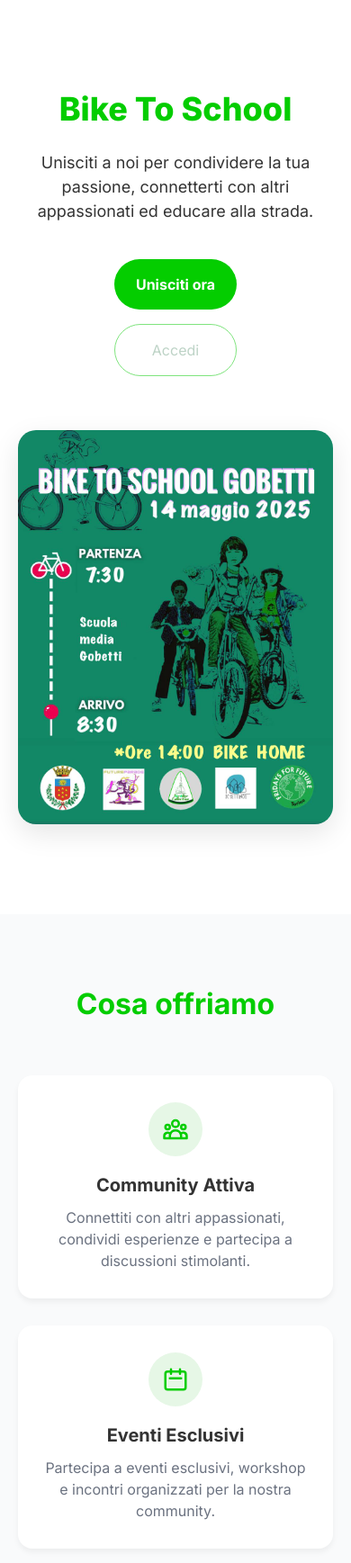
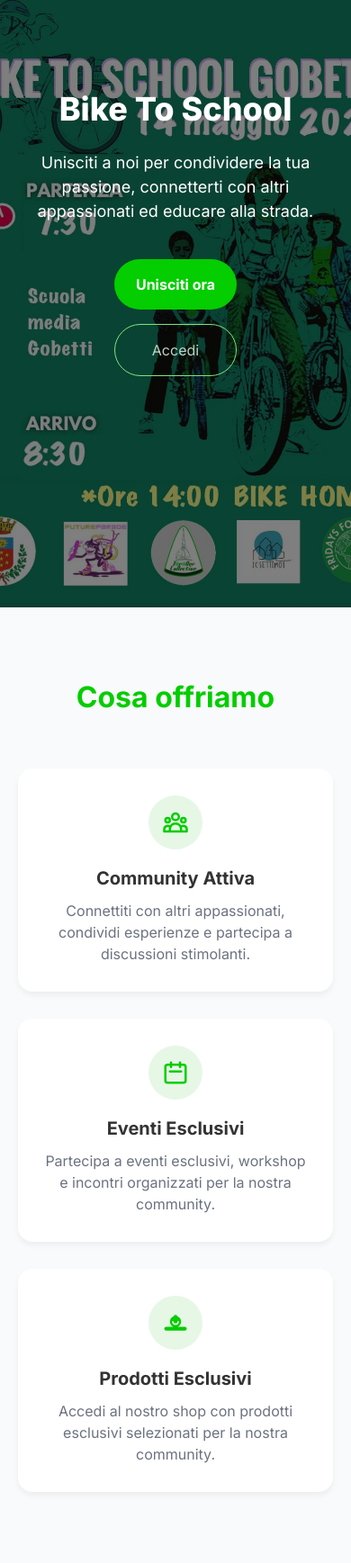
Before and after one commit to piermarcopizzardi-cloud/Toroller-Collective, a PHP site: page / in a window 390 px wide. Shown: the part 118-1855 px from the top of the page at 90% size. Run offline with PHP 8.4, Linux system fonts and the light colour scheme.

Commit message:
style x gestione mobile - pagina index

```diff
--- a/index.php
+++ b/index.php
@@ -280,26 +280,58 @@ if ($isLoggedIn) {
             text-align: center;
             position: relative;
             overflow: hidden;
+            background: url('assets/hero.jpg') no-repeat center center;
+            background-size: cover;
+            min-height: 80vh;
+            animation: slideUp 1.2s ease-out forwards;
+            transform: translateY(100%);
+        }
+
+        @keyframes slideUp {
+            0% {
+                transform: translateY(100%);
+                opacity: 0;
+            }
+            100% {
+                transform: translateY(0);
+                opacity: 1;
+            }
+        }
+
+        .hero-section::before {
+            content: '';
+            position: absolute;
+            top: 0;
+            left: 0;
+            right: 0;
+            bottom: 0;
+            background: rgba(0, 0, 0, 0.5);
         }
 
         .hero-title {
-            color: #04CD00;
+            color: #ffffff;
             font-size: 64px;
             font-weight: 800;
             line-height: 1.2;
             margin-bottom: 24px;
             max-width: 800px;
+            position: relative;
+            z-index: 2;
         }
 
         .hero-subtitle {
-            color: #333;
+            color: #ffffff;
             font-size: 24px;
             line-height: 1.5;
             margin-bottom: 40px;
             max-width: 700px;
+            position: relative;
+            z-index: 2;
         }
 
         .hero-buttons {
+            position: relative;
+            z-index: 2;
             display: flex;
             gap: 16px;
             margin-bottom: 60px;
@@ -711,8 +806,6 @@ if ($isLoggedIn) {
             <a href="#community" class="get-started-btn">Esplora la community</a>
             <?php endif; ?>
         </div>
-
-        <img src="assets/hero.jpg" alt="TorollerCollective Community" class="hero-image">
     </div>
 
     <div class="features-section">
@@ -887,5 +980,27 @@ if ($isLoggedIn) {
             </div>
         </div>
     </div>
+
+    <script>
+        document.addEventListener('DOMContentLoaded', function() {
+            const hamburger = document.querySelector('.hamburger-menu');
+            const closeMenu = document.querySelector('.close-menu');
+            const mobileMenu = document.querySelector('.mobile-menu');
+            const mobileLinks = document.querySelectorAll('.mobile-menu .nav-link, .mobile-menu .auth-buttons a');
+
+            function toggleMenu() {
+                mobileMenu.classList.toggle('active');
+                document.body.style.overflow = mobileMenu.classList.contains('active') ? 'hidden' : '';
+            }
+
+            hamburger.addEventListener('click', toggleMenu);
+            closeMenu.addEventListener('click', toggleMenu);
+
+            // Close menu when clicking on links
+            mobileLinks.forEach(link => {
+                link.addEventListener('click', toggleMenu);
+            });
+        });
+    </script>
 </body>
 </html>
```
Also changed, not shown: other parts of index.php (+63 -0 lines).
